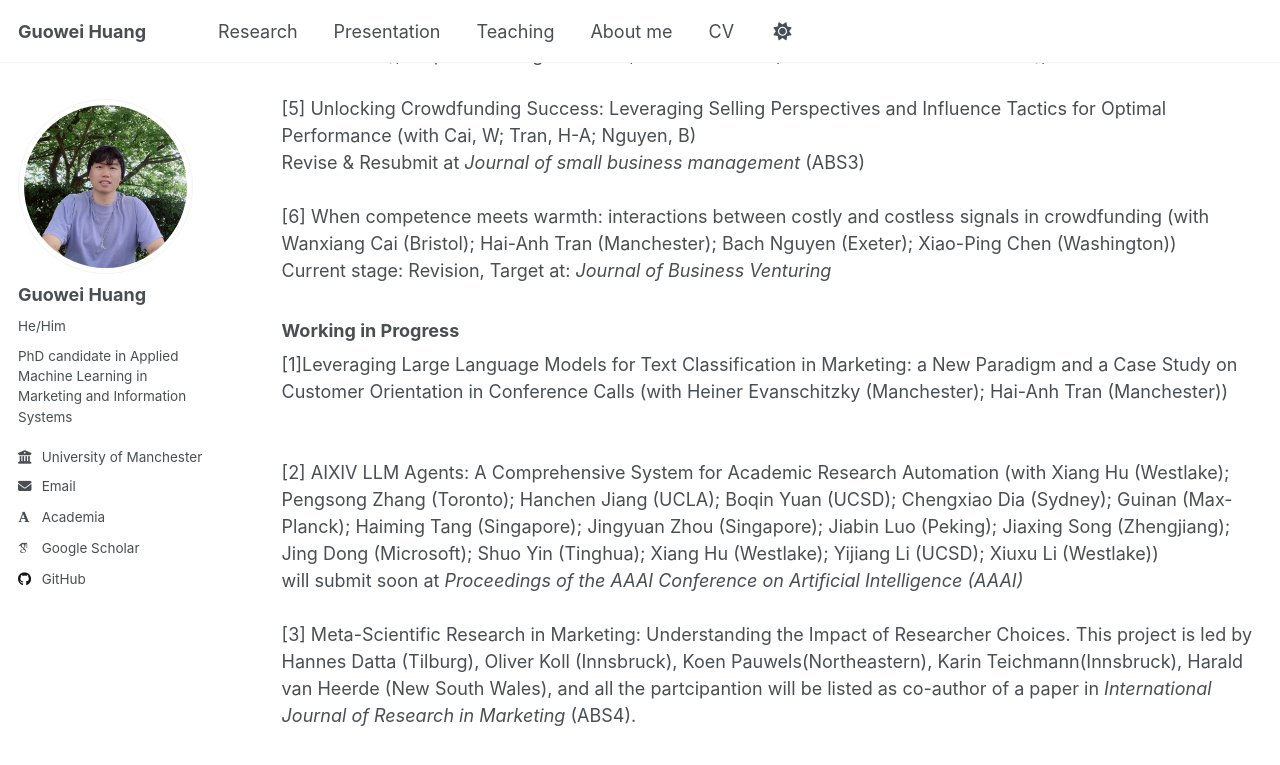
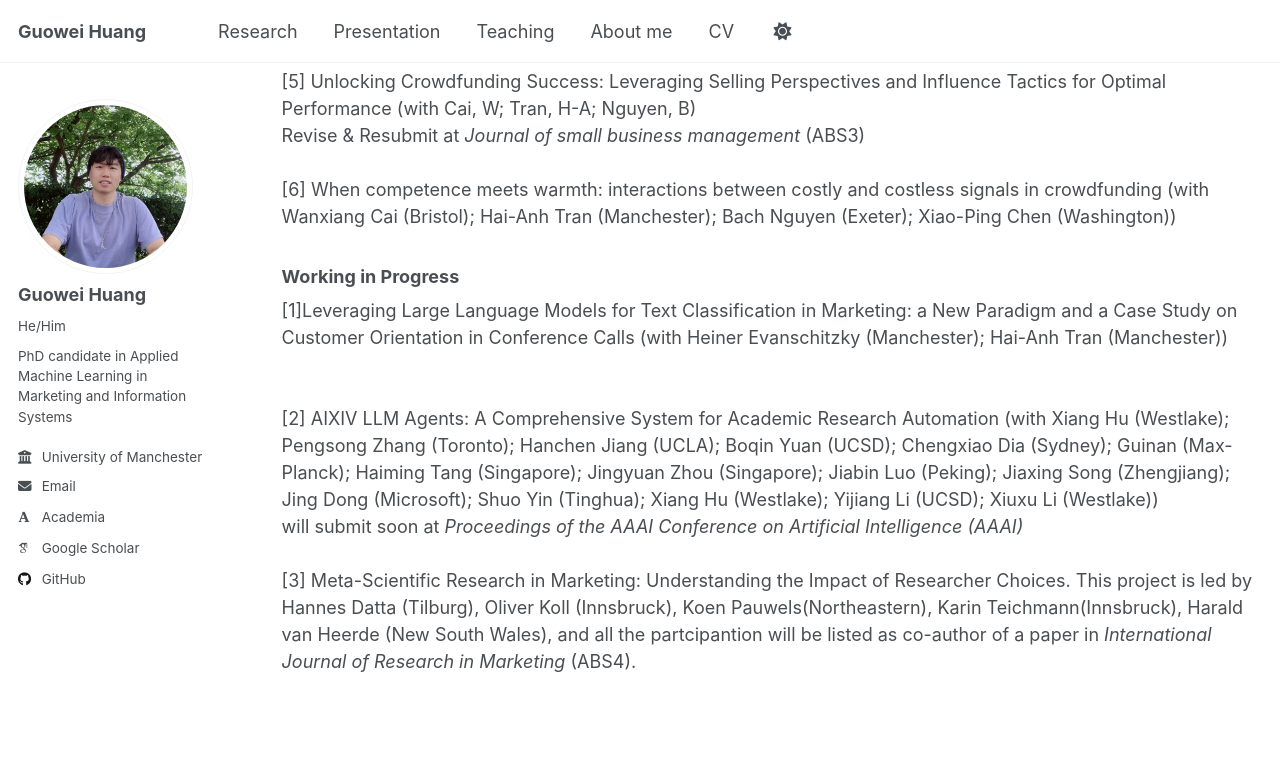
Before and after one commit to Oliverhuang123/Oliverhuang123.github.io, a Jekyll site: the page built from _pages/publications.html, in a window 1280 px wide and 900 px high, scrolled down 772 px. Shown: the top 765 px of the window. Built offline with Jekyll 4.4.1, drawn with Linux system fonts in a browser that asks for light colours; some web fonts are replaced.

Commit message:
Update publications.html

```diff
--- a/_pages/publications.html
+++ b/_pages/publications.html
@@ -13,8 +13,7 @@ My current research focuses on two main areas: (1) applying AI and text mining t
 <!-- (With <a href="https://scholar.google.com/citations?user=XRjQAP4AAAAJ&hl=en" target="_blank">Heiner Evanschitzky</a> and <a href="https://scholar.google.com/citations?user=ATPRTE07hSoC&hl=en" target="_blank">Hai-Anh Tran</a>)
  -->
 <h3>Working Paper</h3>
-[1] Leveraging Synthetic Data from Large Language Models for Machine Learning in Marketing Applications: Target-Aware Minimum Class Confusion Method (with Heiner Evanschitzky (Manchester); Hai-Anh Tran (Manchester); Charles H. Noble (Tennessee))<br>
-<em>Job Market Paper</em>
+[1] Leveraging Synthetic Data from Large Language Models for Machine Learning in Marketing Applications: Target-Aware Minimum Class Confusion Method (with Heiner Evanschitzky (Manchester); Hai-Anh Tran (Manchester); Charles H. Noble (Tennessee))<em>Job Market Paper</em>
 <br>
 <br>
 [2] Process and outcome framing in firms's environmental messages and consumer social media engagement (with Tran, H-A; Strizhakova, Y; Tran, H; Gustafsson, A) <br>
@@ -34,12 +33,11 @@ Revise &amp; Resubmit at <em>Journal of small business management</em> (ABS3)
 <br>
 [6] When competence meets warmth: interactions between costly and costless signals in crowdfunding
 (with Wanxiang Cai (Bristol); Hai-Anh Tran (Manchester); Bach Nguyen (Exeter); Xiao-Ping Chen (Washington))<br>
-Current stage: Revision, Target at: <em>Journal of Business Venturing</em>
+
 
 <h3>Working in Progress</h3>
 
 [1]Leveraging Large Language Models for Text Classification in Marketing: a New Paradigm and a Case Study on Customer Orientation in Conference Calls (with Heiner Evanschitzky (Manchester); Hai-Anh Tran (Manchester))<br>
-
 <br>
 <br>
 [2] AIXIV LLM Agents: A Comprehensive System for Academic Research Automation (with Xiang Hu (Westlake); Pengsong Zhang (Toronto); Hanchen Jiang (UCLA); Boqin Yuan (UCSD);  Chengxiao Dia (Sydney); Guinan (Max-Planck); Haiming Tang (Singapore); Jingyuan Zhou (Singapore); Jiabin Luo (Peking); Jiaxing Song (Zhengjiang); Jing Dong (Microsoft);  Shuo Yin (Tinghua); Xiang Hu (Westlake); Yijiang Li (UCSD); Xiuxu Li (Westlake))<br>
```
